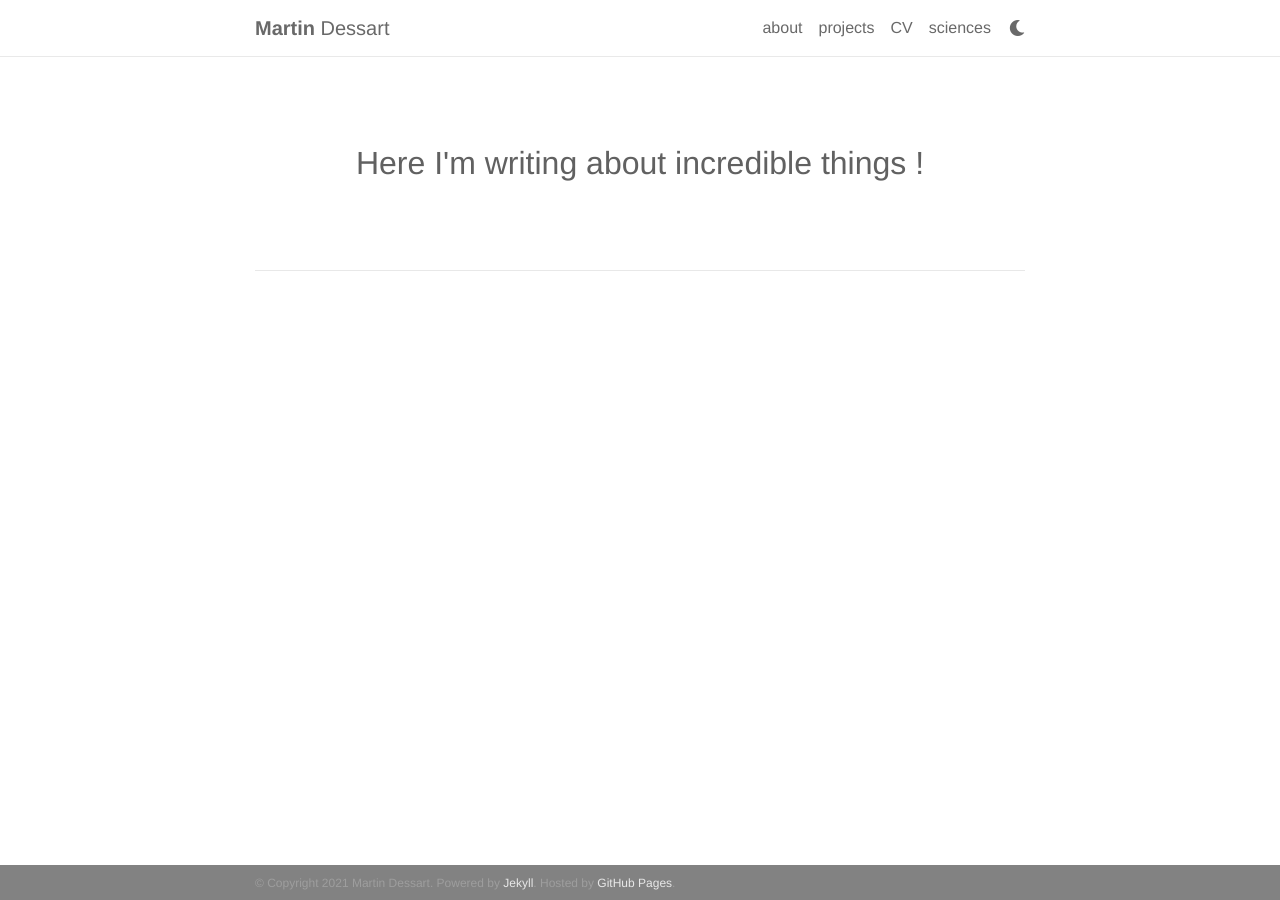
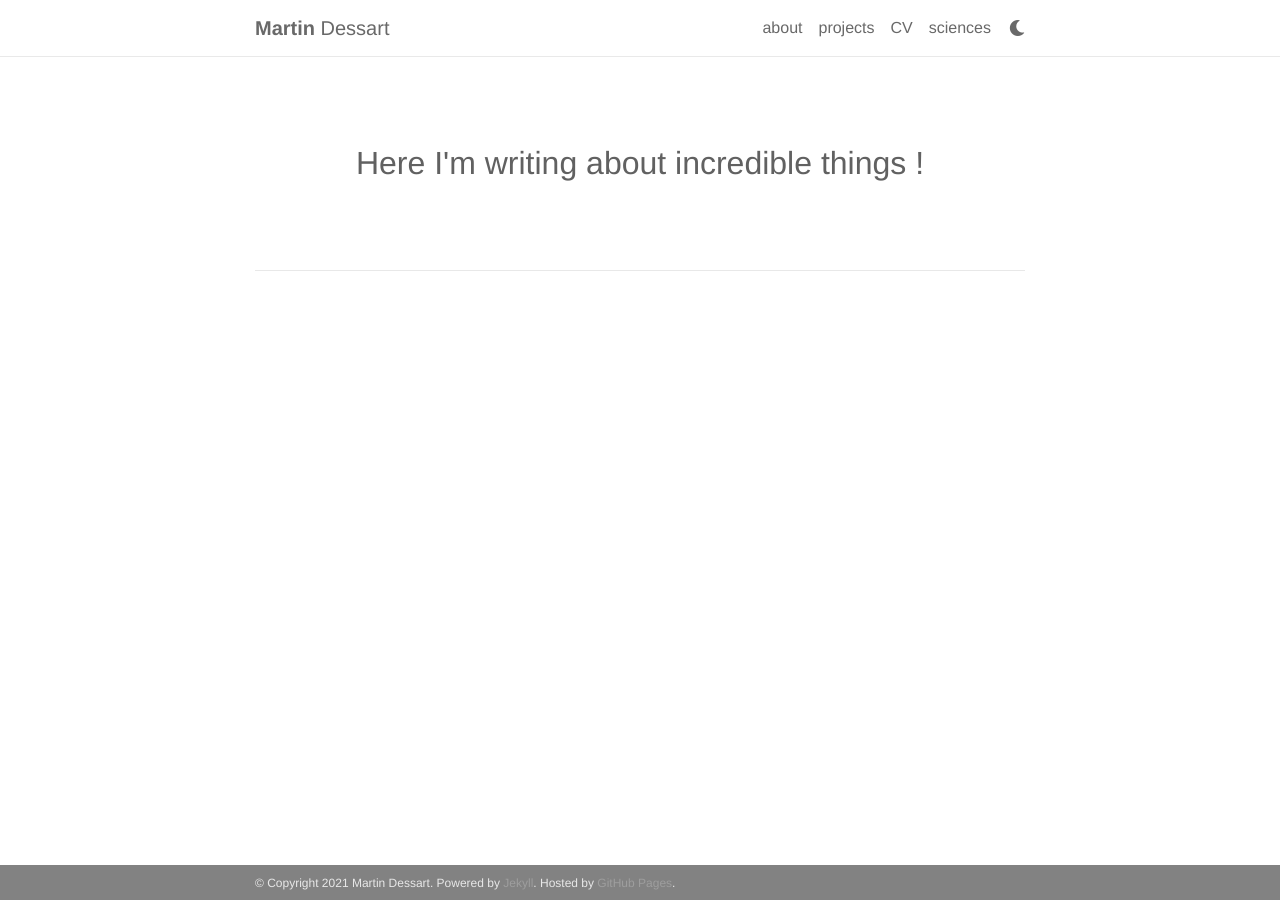
Before and after one commit to martindessart/martindessart.github.io, a Jekyll site: the page built from blog/index.html, in a window 1280 px wide. Built offline with Jekyll 4.4.1, drawn with Linux system fonts in a browser that asks for light colours; nearby versions of some CDN libraries; a style sheet for code colours, icons or effects is not loaded.

Commit message:
footer+solid line

```diff
--- a/_sass/_base.scss
+++ b/_sass/_base.scss
@@ -53,11 +53,6 @@
       display: inline-block;
       margin: 0;
     }
-  }
-  .clearfix {
-    border-bottom: 1px solid $grey-color-light;
-    padding-bottom: 50px;
-
   }
 }
 
@@ -176,7 +171,12 @@
 
 .social {
   text-align: center;
+  border-top: 1px solid $grey-color-light;
+  padding-top: 50px;
+
   .contact-icon {
+    margin-top: 50px;
+
     font-size: 4rem;
     a {
       color: var(--global-icon-color);
@@ -196,12 +196,12 @@
   background-color: var(--global-footer-bg-color);
   font-size: 0.75rem;
   .container {
-    color: var(--global-footer-link-color);
+    color: var(--global-footer-text-color);
     padding-top: 9px;
     padding-bottom: 8px;
   }
   a {
-    color: var(--global-footer-text-color);
+    color: var(--global-footer-link-color);
     &:hover {
       color: $cyan-color;
       text-decoration: none;
```
